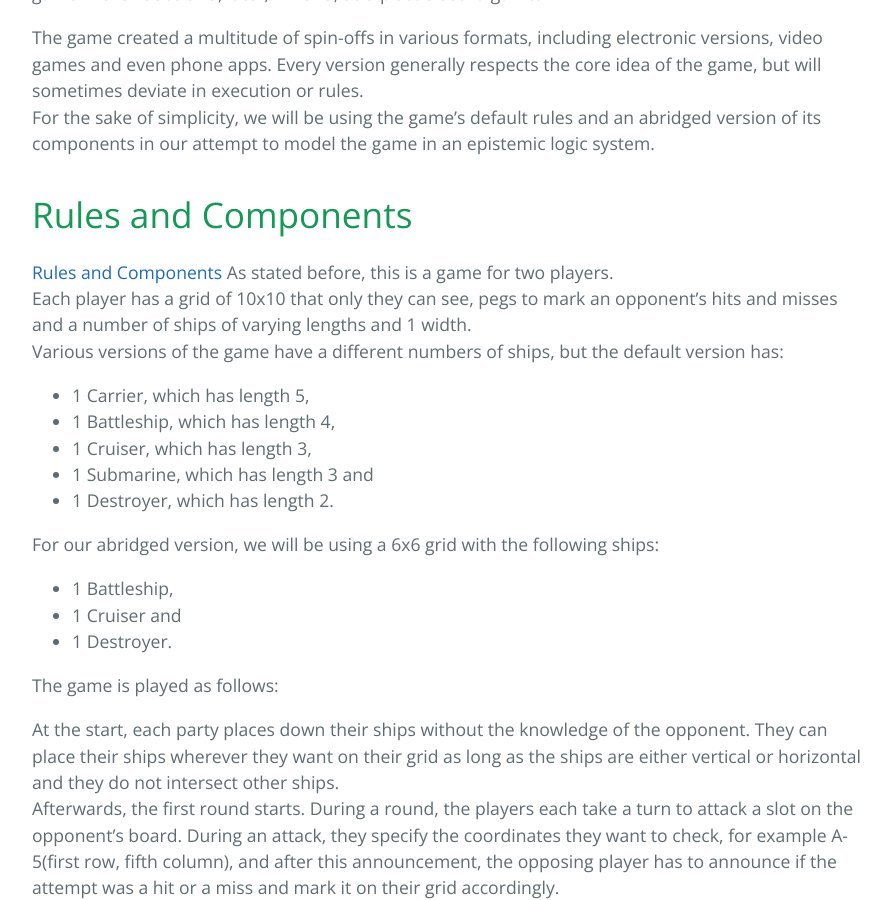
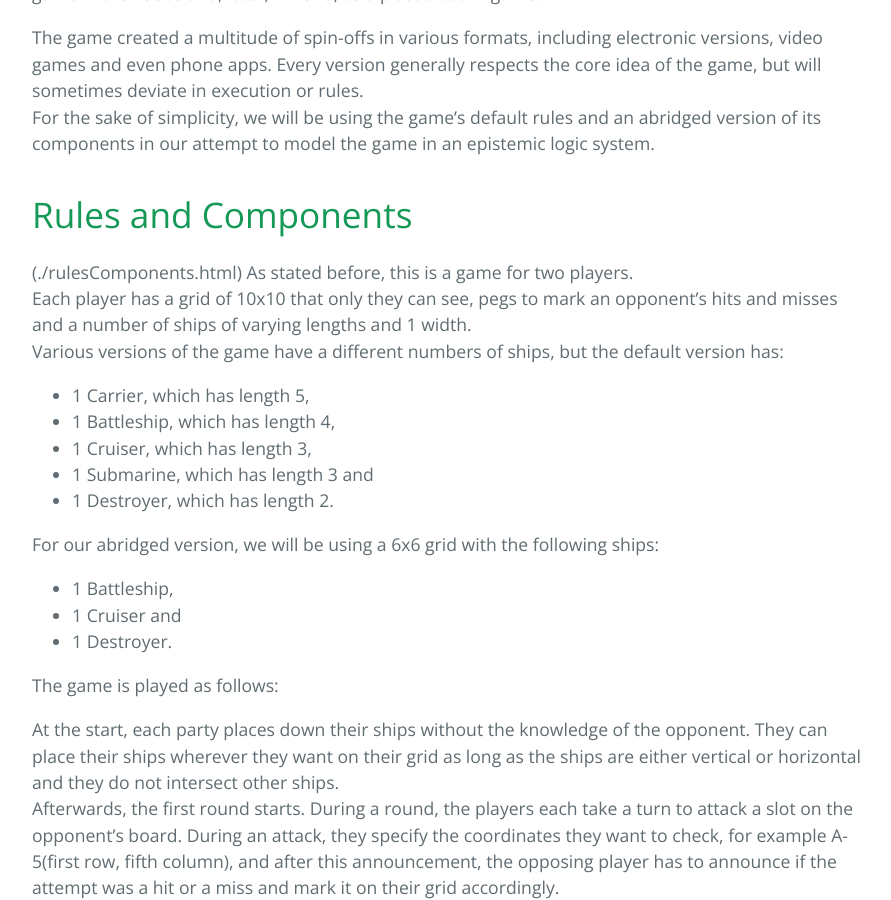
Before and after one commit to kaeru4343/LAMAS_2020Project, a Jekyll site: the page built from index.md, in a window 1280 px wide and 900 px high, scrolled down 609 px. Shown: the whole window, without its empty margins (192-1083 px from the left). Built offline with Jekyll 4.4.1, drawn with Linux system fonts in a browser that asks for light colours.

Commit message:
Fixed(?) second page

```diff
--- a/index.md
+++ b/index.md
@@ -12,7 +12,7 @@
 For the sake of simplicity, we will be using the game's default rules and an abridged version of its components in our attempt to model the game in an epistemic logic system.
 
 # Rules and Components
-<a href="/rulesComponents.md">Rules and Components <a/>
+(./rulesComponents.html)
 As stated before, this is a game for two players.<br />
 Each player has a grid of 10x10 that only they can see, pegs to mark an opponent's hits and misses and a number of ships of varying lengths and 1 width.<br />
 Various versions of the game have a different numbers of ships, but the default version has:
```
